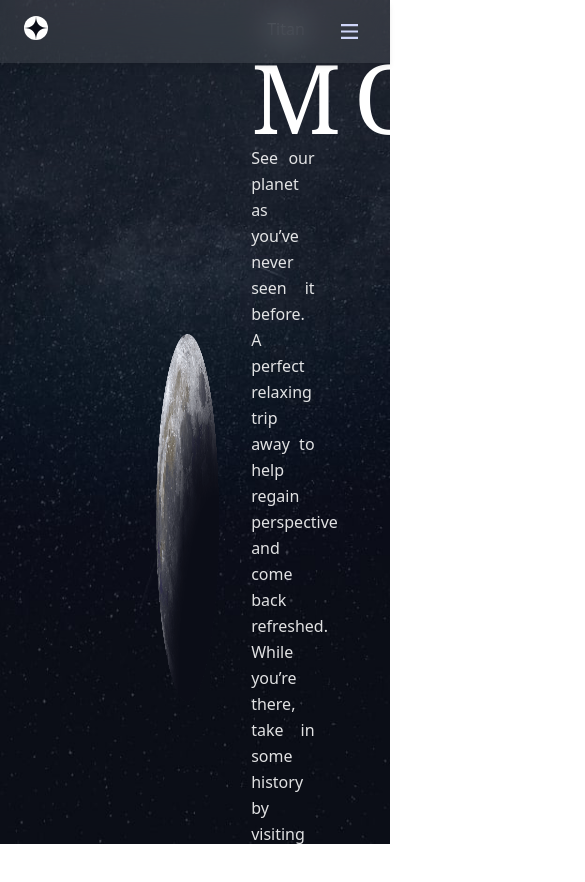
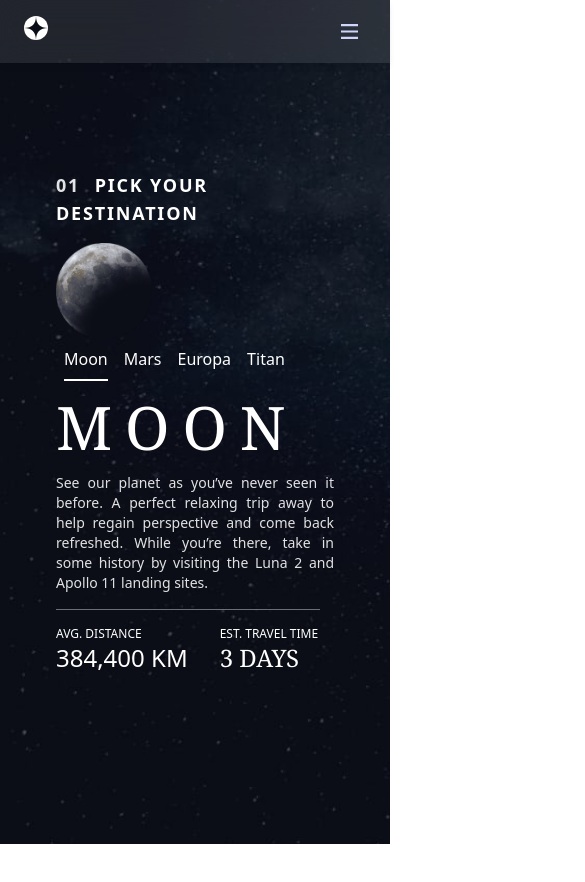
Before and after one commit to Dhavisco/Space-Tourism-Website, a React (Vite) app: page /destination in a window 390 px wide. Shown: the top 882 px of the page, 585 px wide, since content can reach past the window. After the commit the page ends 844 px from the top, so only its background shows below. Built offline with nearby package versions, Linux system fonts and the light colour scheme; a web font is replaced by a local one.

Commit message:
destination responsiveness

```diff
--- a/src/components/Destination.jsx
+++ b/src/components/Destination.jsx
@@ -1,15 +1,58 @@
 
-import DestinatonHero from './DestinatonHero';
-// import Header from './Header'
-
+import DestinationHero from "./DestinationHero";
+import bgimgdesk from "../assets/destination/background-destination-desktop.jpg";
+import bgimgmob from "../assets/destination/background-destination-mobile.jpg";
+import "../App.css";
+import { useState, useEffect } from "react";
 
 const Destination = () => {
+  // Use state to track the screen size
+  const [screenSize, setScreenSize] = useState(getScreenSize());
+
+  // Function to get screen size based on window width
+  function getScreenSize() {
+    const width = window.innerWidth;
+    if (width <= 768) {
+      return "mobile";
+    } else {
+      return "desktop";
+    }
+  }
+
+  // Event listener to update screen size state
+  const handleResize = () => {
+    setScreenSize(getScreenSize());
+  };
+
+  // Add event listener when component mounts
+  useEffect(() => {
+    window.addEventListener("resize", handleResize);
+    return () => {
+      window.removeEventListener("resize", handleResize);
+    };
+  });
+
+  // Determine background image based on screen size
+  let backgroundImage;
+  switch (screenSize) {
+    case "mobile":
+      backgroundImage = bgimgmob;
+      break;
+    default:
+      backgroundImage = bgimgdesk;
+      break;
+  }
+
   return (
-    <>
-      {/* <Header /> */}
-      <DestinatonHero />
-    </>
+    <div
+      className="hero"
+      style={{ backgroundImage: `url(${backgroundImage})` }}
+    >
+      <div>
+        <DestinationHero />
+      </div>
+    </div>
   );
-}
+};
 
 export default Destination
--- a/src/components/DestinatonHero.jsx
+++ b/src/components/DestinationHero.jsx
@@ -1,8 +1,7 @@
 import { useState } from "react";
-import bgimg from "../assets/destination/background-destination-desktop.jpg";
 import data from "./store/data.json";
 
-const DestinatonHero = () => {
+const DestinationHero = () => {
   const [currentDestination, setCurrentDestination] = useState("Moon");
   const destinations = data.destinations;
   // Find the current destination object
@@ -15,25 +14,25 @@ const DestinatonHero = () => {
 
 
   return (
-    <div className="hero" style={{ backgroundImage: `url(${bgimg})` }}>
-      <div className="text-white pt-[5rem] grid lg:grid-cols-1 gap-4 column w-[100%] h-[100vh] font-sans items-center content-center px-[8rem]">
-        <div className="uppercase font-sans tracking-widest font-semibold text-[#ffffffe1] text-2xl">
+    <div className="hero">
+      <div className="text-white lg:pt-[5rem] grid lg:grid-cols-1 gap-4 column w-[100%] h-[100vh] font-sans items-center content-center lg:px-[6rem]">
+        <div className="uppercase text-lg lg:text-2xl font-sans tracking-widest font-semibold text-[#ffffffe1]">
           01 <span className="ml-2 text-white">Pick your destination</span>
         </div>
-        <div className="grid grid-cols-2 justify-center items-center">
+        <div className="grid lg:grid-cols-2 justify-center items-center">
           <div className="w-2/3">
             <img
               src={currentDestinationDetails.images.png}
               alt=""
-              className="h-[23rem] w-auto"
+              className="h-[6rem] lg:h-[20rem] w-auto"
             />
           </div>
           {currentDestinationDetails && (
-            <div className="flex flex-col lg:gap-6">
+            <div className="flex flex-col gap-4 lg:gap-3">
               <nav>
                 {destinations.map((destination) => (
                   <button
-                    className={`mx-4 py-2 font-light hover:font-normal ${
+                    className={`lg:mx-4 mx-2 py-2 font-light hover:font-normal ${
                       currentDestination === destination.name
                         ? "border-b-2 border-white" // Active link style
                         : "hover:border-b-2 hover:border-[#ffffffd3]" // Hover style for non-active links
@@ -45,27 +44,27 @@ const DestinatonHero = () => {
                   </button>
                 ))}
               </nav>
-              <div className="font-light uppercase font-serif text-8xl tracking-[0.8rem]">
+              <div className="font-light uppercase font-serif text-6xl lg:text-8xl tracking-[0.8rem]">
                 {currentDestinationDetails.name}
               </div>
-              <div className=" w-2/3 font-light text-[#ffffffe0] text-justify leading-relaxed font-sans">
+              <div className=" lg:w-4/5 w-6/7 md:w-4/5 font-light text-sm lg:text-base text-[#ffffffe0] text-justify lg:leading-relaxed font-sans">
                 {currentDestinationDetails.description}
               </div>
               <div className="">
                 <hr className="border-t border-white opacity-40 w-[95%]" />
               </div>
-              <div className="flex gap-28 items-center">
+              <div className="flex gap-8 lg:justify-between md:gap-20 lg:items-start items-center">
                 <div>
-                  <p className="text-sm font-light">AVG. DISTANCE</p>
-                  <h1 className="text-4xl uppercase">
+                  <p className="lg:text-sm text-xs font-light">AVG. DISTANCE</p>
+                  <h1 className="lg:text-4xl text-2xl uppercase">
                     {currentDestinationDetails.distance}
                   </h1>
                 </div>
                 <div className="">
-                  <p className="text-sm font-sans font-light">
+                  <p className="lg:text-sm text-xs font-sans font-light">
                     EST. TRAVEL TIME
                   </p>
-                  <h1 className="text-4xl font-serif uppercase font-extralight">
+                  <h1 className="lg:text-4xl text-2xl font-serif uppercase font-extralight">
                     {currentDestinationDetails.travel}
                   </h1>
                 </div>
@@ -78,4 +77,4 @@ const DestinatonHero = () => {
   );
 };
 
-export default DestinatonHero;
+export default DestinationHero;
--- a/src/components/Hero.jsx
+++ b/src/components/Hero.jsx
@@ -32,7 +32,7 @@ const Hero = () => {
     return () => {
       window.removeEventListener("resize", handleResize);
     };
-  }, []);
+  });
 
   // Determine background image based on screen size
   let backgroundImage;
```
